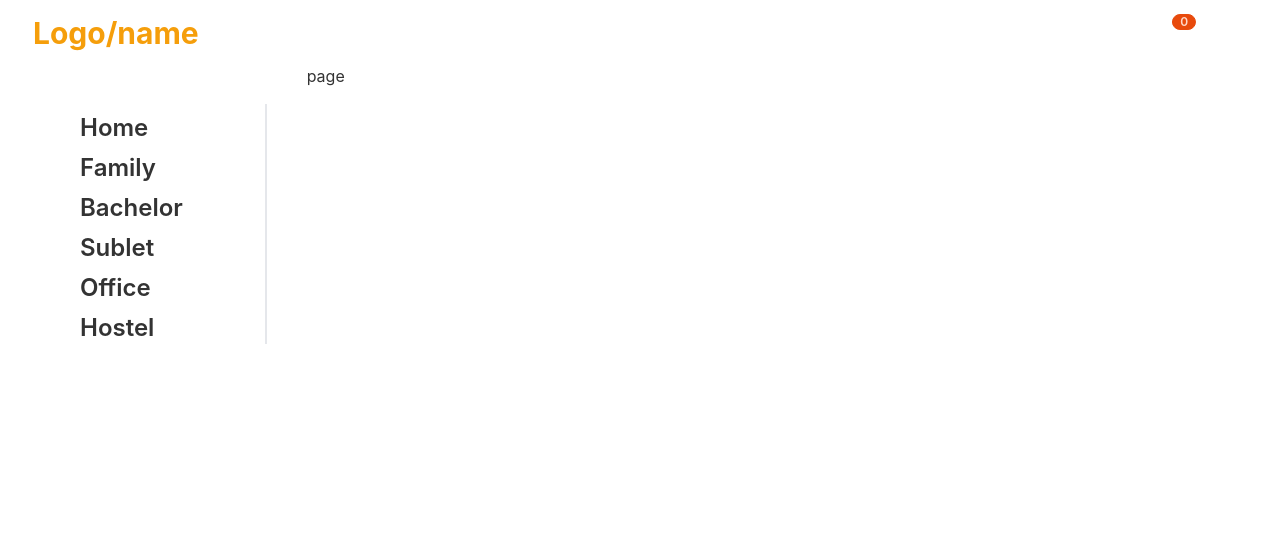
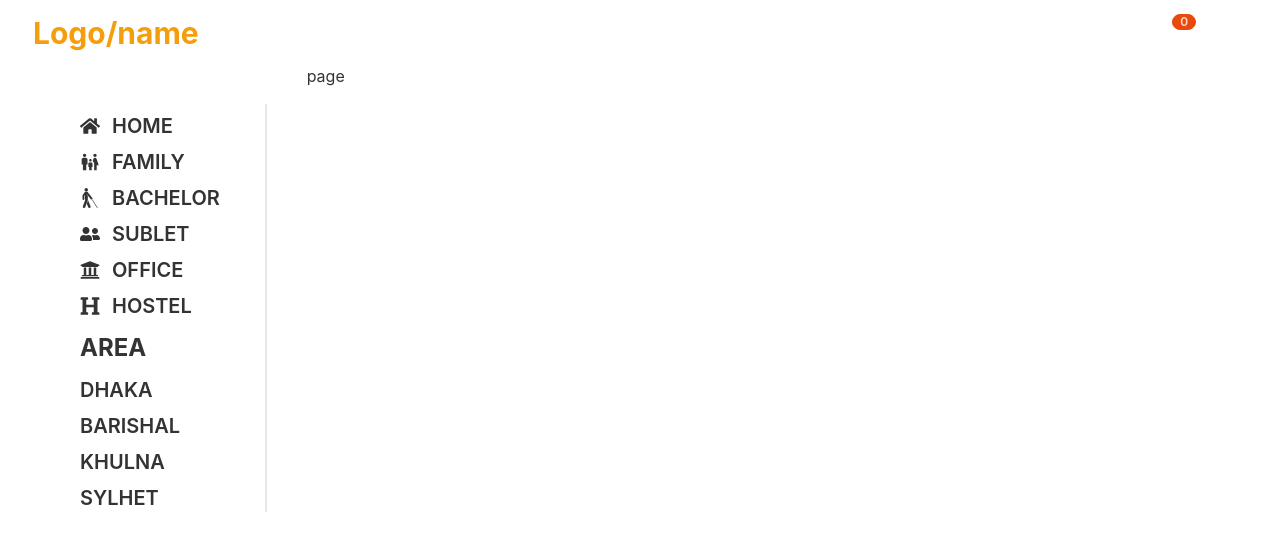
Before and after one commit to dipankar11137/To-Rent, a React (Create React App) app: page / in a window 1280 px wide. Shown: the top 544 px of the page. Built offline with nearby package versions, Linux system fonts and the light colour scheme; no server answers.

Commit message:
add category add

```diff
--- a/src/Components/Pages/Home/HomePage.js
+++ b/src/Components/Pages/Home/HomePage.js
@@ -1,8 +1,15 @@
 import React, { useState } from 'react';
+import {
+  FaBlind,
+  FaHeading,
+  FaHome,
+  FaUniversity,
+  FaUserFriends,
+} from 'react-icons/fa';
+import { MdOutlineFamilyRestroom } from 'react-icons/md';
 
 const HomePage = () => {
   const [category, setCategory] = useState('');
-  const catas = ['Family', ' Bachelor', 'Sublet', 'office'];
   return (
     <div className="mx-20 shadow-red-500 shadow-r-lg">
       <div className="grid grid-cols-12">
@@ -11,61 +18,105 @@ const HomePage = () => {
             onClick={() => setCategory('Home')}
             className={
               category === 'Home'
-                ? ' text-primary  font-semibold text-2xl border-r-4 border-spacing-6 border-primary cursor-pointer mt-2 mt-2'
-                : ' font-semibold text-2xl cursor-pointer mt-2 mt-2'
+                ? ' text-primary  font-semibold text-xl border-r-4 border-spacing-6 border-primary cursor-pointer mt-2 uppercase flex items-center'
+                : ' font-semibold text-xl cursor-pointer mt-2 uppercase flex items-center'
             }
           >
-            Home
+            <FaHome className="mr-3" /> Home
           </h1>
           <h1
             onClick={() => setCategory('Family')}
             className={
               category === 'Family'
-                ? ' text-primary  font-semibold text-2xl border-r-4 border-spacing-6 border-primary cursor-pointer mt-2 mt-2'
-                : ' font-semibold text-2xl cursor-pointer mt-2 mt-2'
+                ? ' text-primary  font-semibold text-xl border-r-4 border-spacing-6 border-primary cursor-pointer mt-2 uppercase flex items-center'
+                : ' font-semibold text-xl cursor-pointer mt-2 uppercase flex items-center'
             }
           >
+            <MdOutlineFamilyRestroom className="mr-3" />
             Family
           </h1>
           <h1
             onClick={() => setCategory('Bachelor')}
             className={
               category === 'Bachelor'
-                ? ' text-primary  font-semibold text-2xl border-r-4 border-spacing-6 border-primary cursor-pointer mt-2'
-                : ' font-semibold text-2xl cursor-pointer mt-2'
+                ? ' text-primary  font-semibold text-xl border-r-4 border-spacing-6 border-primary cursor-pointer mt-2 uppercase flex items-center'
+                : ' font-semibold text-xl cursor-pointer mt-2 uppercase flex items-center'
             }
           >
+            <FaBlind className="mr-3" />
             Bachelor
           </h1>
           <h1
             onClick={() => setCategory('Sublet')}
             className={
               category === 'Sublet'
-                ? ' text-primary  font-semibold text-2xl border-r-4 border-spacing-6 border-primary cursor-pointer mt-2'
-                : ' font-semibold text-2xl cursor-pointer mt-2'
+                ? ' text-primary  font-semibold text-xl border-r-4 border-spacing-6 border-primary cursor-pointer mt-2 uppercase flex items-center'
+                : ' font-semibold text-xl cursor-pointer mt-2 uppercase flex items-center'
             }
           >
-            Sublet
+            <FaUserFriends className="mr-3" /> Sublet
           </h1>
           <h1
             onClick={() => setCategory('Office')}
             className={
               category === 'Office'
-                ? ' text-primary  font-semibold text-2xl border-r-4 border-spacing-6 border-primary cursor-pointer mt-2'
-                : ' font-semibold text-2xl cursor-pointer mt-2'
+                ? ' text-primary  font-semibold text-xl border-r-4 border-spacing-6 border-primary cursor-pointer mt-2 uppercase flex items-center'
+                : ' font-semibold text-xl cursor-pointer mt-2 uppercase flex items-center'
             }
           >
-            Office
+            <FaUniversity className="mr-3" /> Office
           </h1>
           <h1
             onClick={() => setCategory('Hostel')}
             className={
               category === 'Hostel'
-                ? ' text-primary  font-semibold text-2xl border-r-4 border-spacing-6 border-primary cursor-pointer mt-2'
-                : ' font-semibold text-2xl cursor-pointer mt-2'
+                ? ' text-primary  font-semibold text-xl border-r-4 border-spacing-6 border-primary cursor-pointer mt-2 uppercase flex items-center'
+                : ' font-semibold text-xl cursor-pointer mt-2 uppercase flex items-center'
             }
           >
-            Hostel
+            <FaHeading className="mr-3" /> Hostel
+          </h1>
+
+          <h1 className="text-2xl my-3 font-bold uppercase">Area</h1>
+          <h1
+            onClick={() => setCategory('Dhaka')}
+            className={
+              category === 'Dhaka'
+                ? ' text-primary  font-semibold text-xl border-r-4 border-spacing-6 border-primary cursor-pointer mt-2 uppercase'
+                : ' font-semibold text-xl cursor-pointer mt-2 uppercase'
+            }
+          >
+            Dhaka
+          </h1>
+          <h1
+            onClick={() => setCategory('Barishal')}
+            className={
+              category === 'Barishal'
+                ? ' text-primary  font-semibold text-xl border-r-4 border-spacing-6 border-primary cursor-pointer mt-2 uppercase'
+                : ' font-semibold text-xl cursor-pointer mt-2 uppercase'
+            }
+          >
+            Barishal
+          </h1>
+          <h1
+            onClick={() => setCategory('Khulna')}
+            className={
+              category === 'Khulna'
+                ? ' text-primary  font-semibold text-xl border-r-4 border-spacing-6 border-primary cursor-pointer mt-2 uppercase'
+                : ' font-semibold text-xl cursor-pointer mt-2 uppercase'
+            }
+          >
+            Khulna
+          </h1>
+          <h1
+            onClick={() => setCategory('Sylhet')}
+            className={
+              category === 'Sylhet'
+                ? ' text-primary  font-semibold text-xl border-r-4 border-spacing-6 border-primary cursor-pointer mt-2 uppercase'
+                : ' font-semibold text-xl cursor-pointer mt-2 uppercase'
+            }
+          >
+            Sylhet
           </h1>
         </div>
         <div className="col-span-10  w-full pl-10">page </div>
--- a/tailwind.config.js
+++ b/tailwind.config.js
@@ -1,6 +1,6 @@
 /** @type {import('tailwindcss').Config} */
 module.exports = {
-  content: ["./src/**/*.{html,js}"],
+  content: ['./src/**/*.{html,js}'],
   theme: {
     extend: {},
   },
@@ -8,25 +8,25 @@ module.exports = {
     themes: [
       {
         mytheme: {
-          primary: "#a991f7",
-          secondary: "#f6d860",
-          accent: "#37cdbe",
-          neutral: "#e84a0c",
-          "base-100": "#ffffff",
+          primary: '#00026D',
+          secondary: '#f6d860',
+          accent: '#37cdbe',
+          neutral: '#e84a0c',
+          'base-100': '#ffffff',
 
-          "--rounded-box": "1rem", // border radius rounded-box utility class, used in card and other large boxes
-          "--rounded-btn": "0.5rem", // border radius rounded-btn utility class, used in buttons and similar element
-          "--rounded-badge": "1.9rem", // border radius rounded-badge utility class, used in badges and similar
-          "--animation-btn": "0.25s", // duration of animation when you click on button
-          "--animation-input": "0.2s", // duration of animation for inputs like checkbox, toggle, radio, etc
-          "--btn-text-case": "uppercase", // set default text transform for buttons
-          "--btn-focus-scale": "0.95", // scale transform of button when you focus on it
-          "--border-btn": "1px", // border width of buttons
-          "--tab-border": "1px", // border width of tabs
-          "--tab-radius": "0.5rem", // border radius of tabs
+          '--rounded-box': '1rem', // border radius rounded-box utility class, used in card and other large boxes
+          '--rounded-btn': '0.5rem', // border radius rounded-btn utility class, used in buttons and similar element
+          '--rounded-badge': '1.9rem', // border radius rounded-badge utility class, used in badges and similar
+          '--animation-btn': '0.25s', // duration of animation when you click on button
+          '--animation-input': '0.2s', // duration of animation for inputs like checkbox, toggle, radio, etc
+          '--btn-text-case': 'uppercase', // set default text transform for buttons
+          '--btn-focus-scale': '0.95', // scale transform of button when you focus on it
+          '--border-btn': '1px', // border width of buttons
+          '--tab-border': '1px', // border width of tabs
+          '--tab-radius': '0.5rem', // border radius of tabs
         },
       },
     ],
   },
-  plugins: [require("daisyui")],
+  plugins: [require('daisyui')],
 };
```
